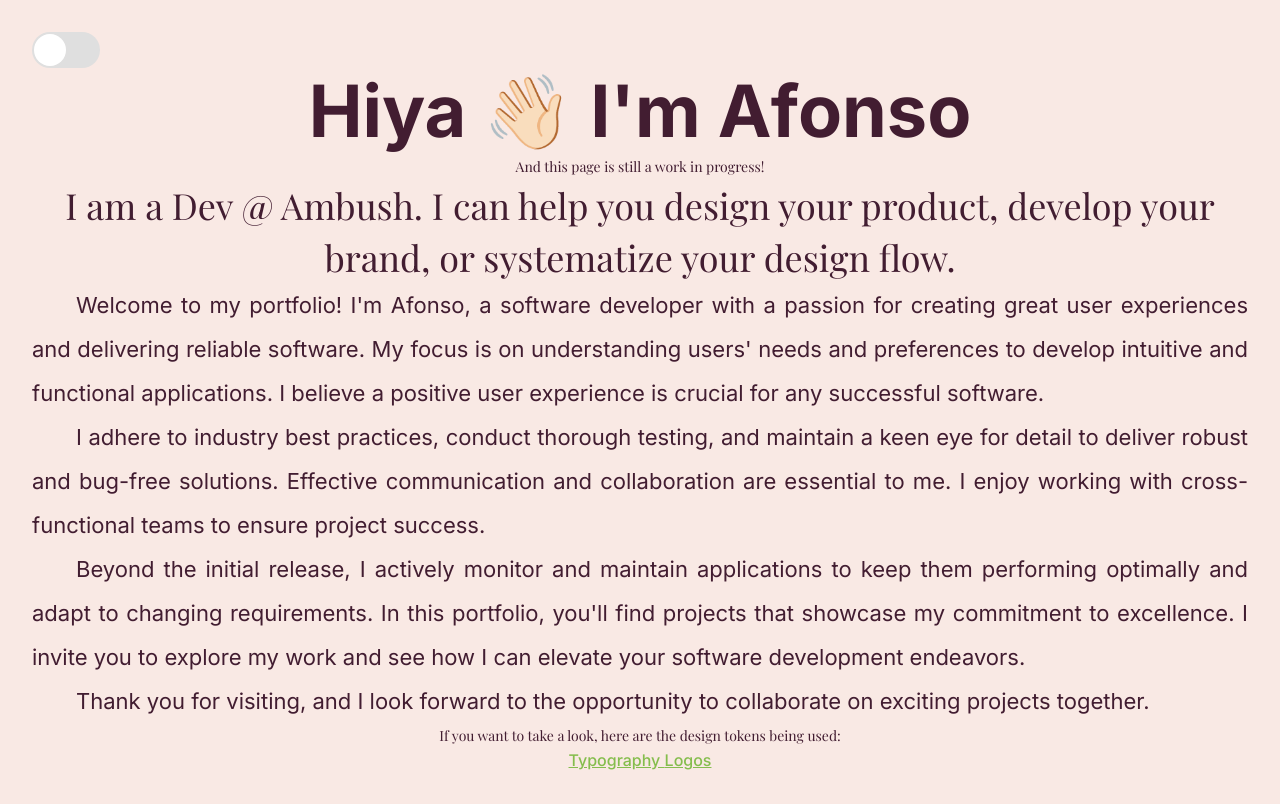
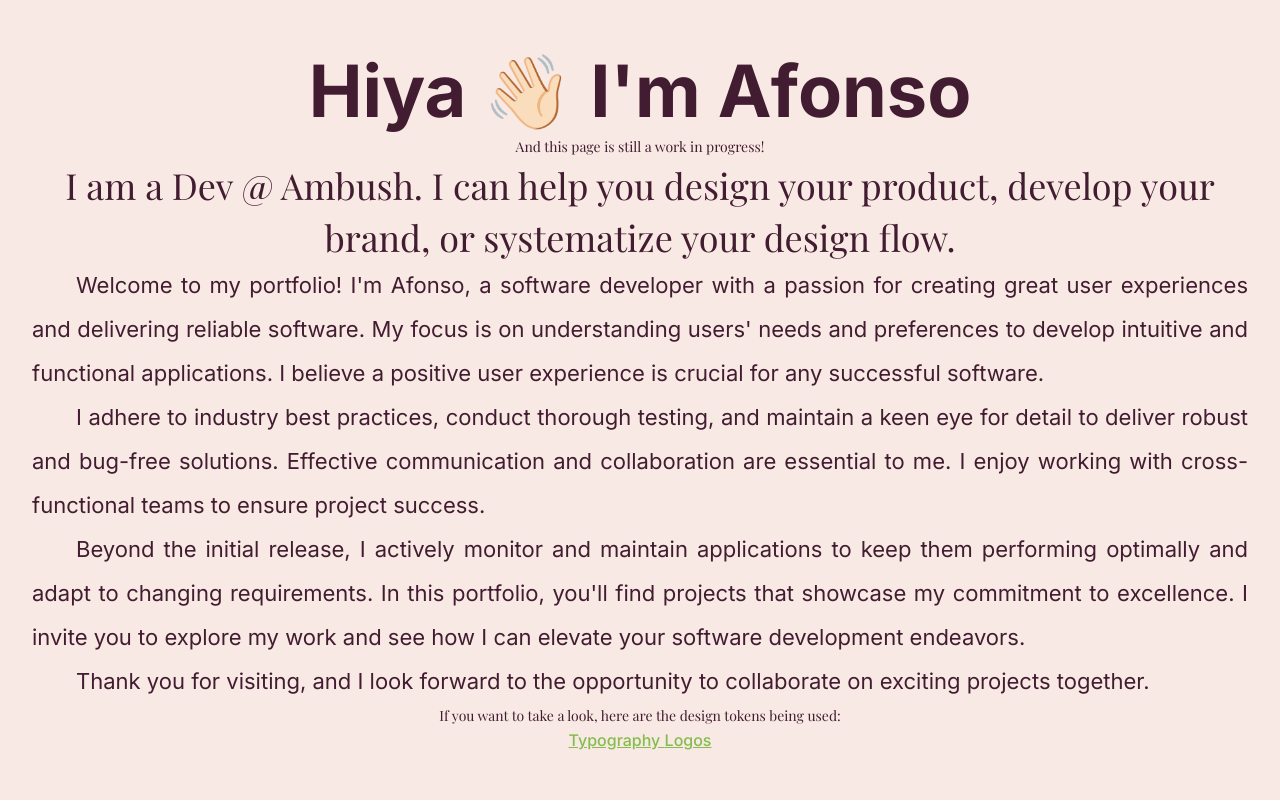
Before and after one commit to fonzie42/portfolio, a React (Vite) app: page / in a window 1280 px wide. Built offline with nearby package versions, Linux system fonts and the light colour scheme; a web font is replaced by a local one.

Commit message:
[feat] Updated home to use ThemeContext

```diff
--- a/src/App.tsx
+++ b/src/App.tsx
@@ -1,28 +1,14 @@
-import { ThemeProvider } from "styled-components";
-
 import "./App.css";
 import { GlobalStyle } from "./theme/globalStyle";
-import { COLORS, COLORS_DARK_MODE } from "./ui/colors";
-import { useState } from "react";
 
-import { Toggle } from "./ui/Toggle";
+import { ThemeContextProvider } from "./context/themeContextProvider";
 
 function App({ children }: { children: JSX.Element }) {
-  const [theme, setTheme] = useState<"light" | "dark">("light");
-
-  const isDarkThemeSelected = theme === "dark";
-  const onToggleCallback = () =>
-    setTheme(isDarkThemeSelected ? "light" : "dark");
-
   return (
-    <ThemeProvider theme={isDarkThemeSelected ? COLORS_DARK_MODE : COLORS}>
+    <ThemeContextProvider>
       <GlobalStyle />
-      <Toggle
-        checked={isDarkThemeSelected}
-        onToggleCallback={onToggleCallback}
-      />
       {children}
-    </ThemeProvider>
+    </ThemeContextProvider>
   );
 }
 
```
